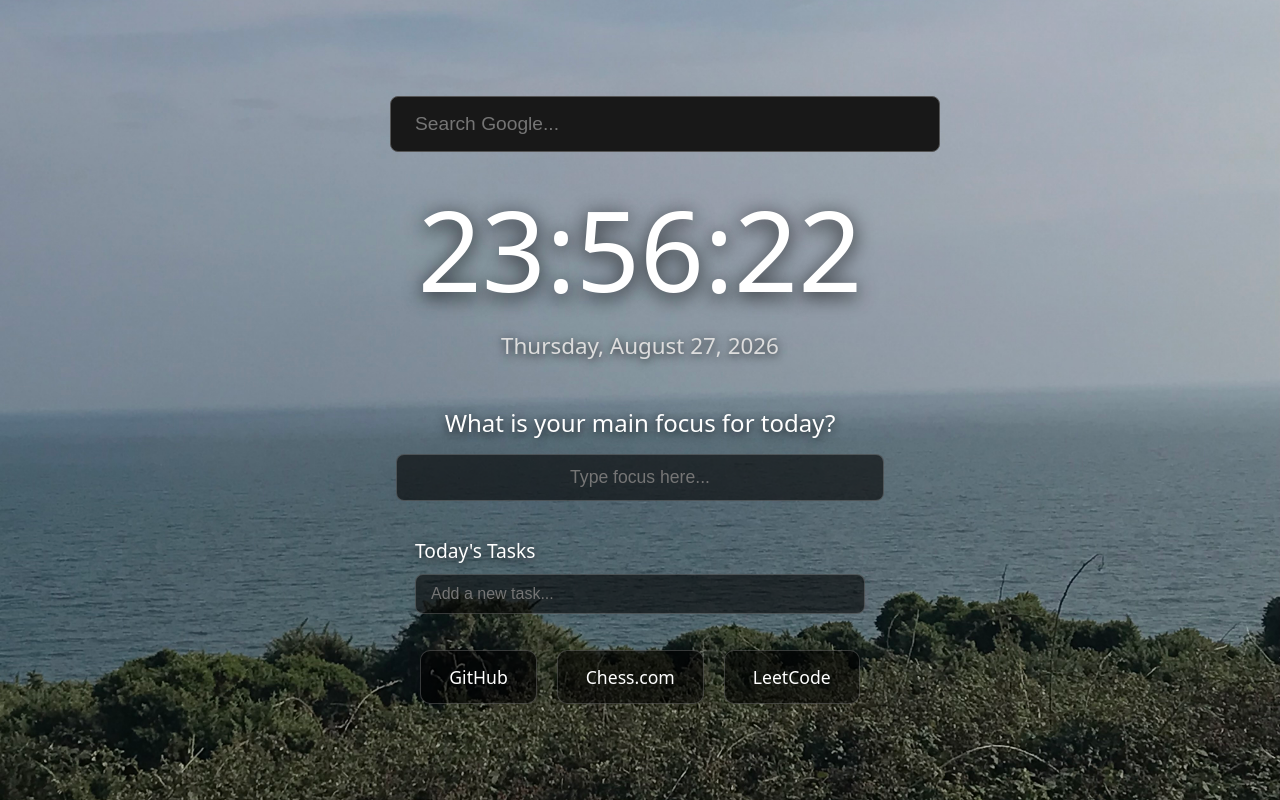
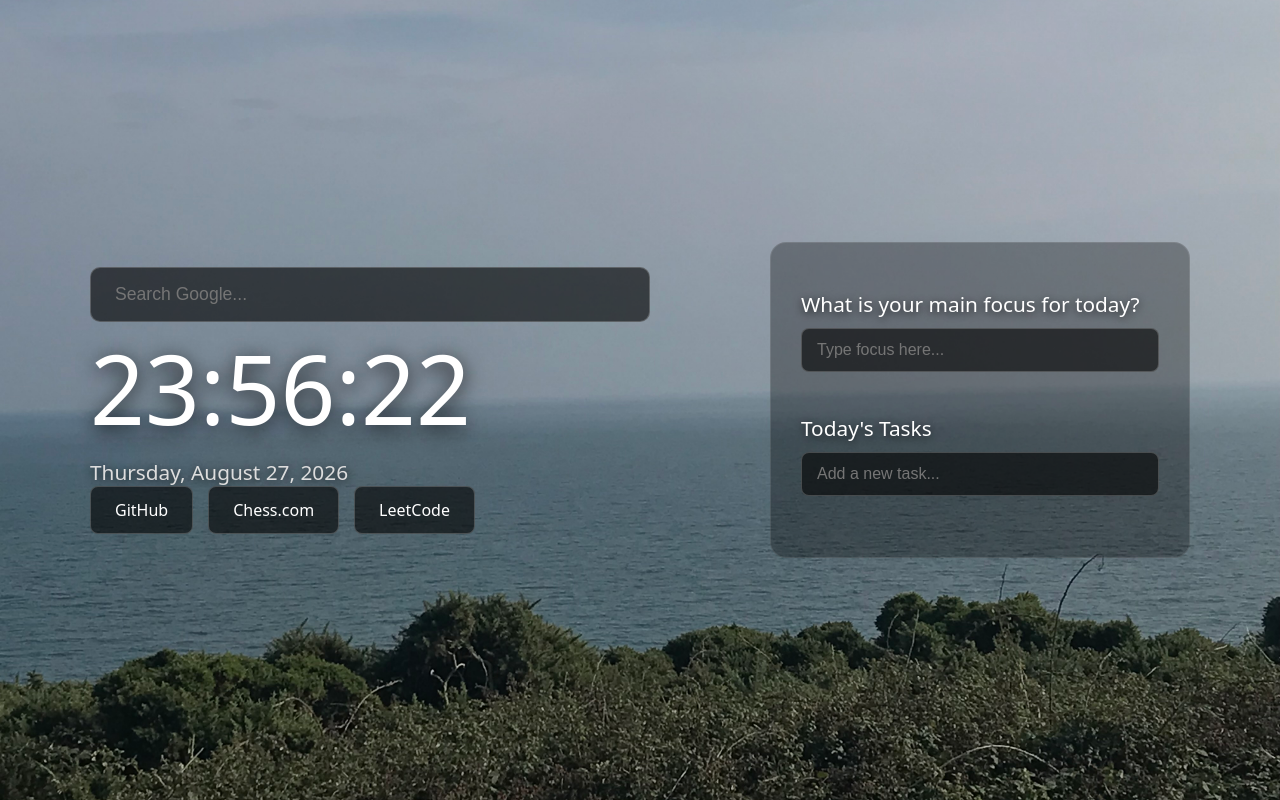
Before and after one commit to TheChessSagittarius/Productive-Tab, a plain HTML site: page index.html in a window 1280 px wide. Drawn offline with Linux system fonts and the light colour scheme.

Commit message:
reformatting to 2 column approach to save / maximise space

```diff
--- a/index.html
+++ b/index.html
@@ -8,6 +8,7 @@
 </head>
 <body>
     <main class="dashboard-container">
+        <div class=""left column>
             <section class="search-section">
                 <form action="https://www.google.com/search" method="GET" target="_blank">
                     <input type="text" name="q" placeholder="Search Google..." autocomplete="off" autofocus>
@@ -18,6 +19,14 @@
                 <p id="date">Loading date...</p>
             </section>
 
+            <section class = "links-grid">
+                <a href = "https://github.com" class="link-card" target="_blank">GitHub</a>
+                <a href = "https://chess.com" class="link-card" target="_blank">Chess.com</a>
+                <a href = "https://leetcode.com" class="link-card" target="_blank">LeetCode</a>
+            </section>
+        </div>
+
+        <div class="right-column">
             <section class="focus-section">
                 <h2>What is your main focus for today? </h2>
                 <input type="text" id="focus-input" placeholder="Type focus here...">
@@ -28,14 +37,10 @@
                 <input type="text" id="todo-input" placeholder="Add a new task..." autocomplete="off">
                 <ul id="todo-list"></ul>
             </section>
-
-        <section class = "links-grid">
-            <a href = "https://github.com" class="link-card" target="_blank">GitHub</a>
-            <a href = "https://chess.com" class="link-card" target="_blank">Chess.com</a>
-            <a href = "https://leetcode.com" class="link-card" target="_blank">LeetCode</a>
-
+        </div>
 
     </main>
     <script type="module" src="script.js"></script>
+
 </body>
 </html>
--- a/styles.css
+++ b/styles.css
@@ -10,21 +10,60 @@ body {
     display: flex;
     justify-content: center;
     align-items: center;
-    height:100vh;
+    min-height:100vh;
+    overflow:hidden;
 }
 
 .dashboard-container{
-    text-align: center;
-    display:flex;
+    display: grid;
+    grid-template-columns: 1.2fr 0.8fr;
+    gap: 50px;
+    width:100%;
+    max-width:1100px;
+    padding: 20px;
+    align-items: center;
+}
+
+.left-column{
+    display: flex;
     flex-direction: column;
-    gap: 20px;
-    width:100%;
-    max-width:800px;
-    padding: 20px;
+    gap: 30px;
+    align-items: flex-start;
+    text-align: left;
 }
- /*Comments testing success*/
+
+.right-column{
+    display: flex;
+    flex-direction: column;
+    gap: 25px;
+    background-color: rgba(0,0,0,0.3);
+    padding: 30px;
+    border-radius: 16px;
+    border: 1px solid rgba(255,255,255,0.1);
+}
+
+.search-section {
+    width:90%;
+}
+
+.search-section form{
+    width:90%;
+}
+
+.search-section input{
+    width: 100%;
+    max-width: 100;
+    padding: 16px 24px;
+    background-color: rgba(0,0,0,0.6);
+    border: 1px solid rgba(255,255,255,0.2);
+    border-radius: 10px;
+    color: #ffffff;
+    font-size: 1.1rem;
+    outline: none;
+}
+
 .clock-section h1{
-    font-size: 7rem;
+    font-size: 6rem;
     margin: 0;
     font-weight: 400;
     text-shadow: 0 4px 20px rgba(0,0,0,0.8);
@@ -32,53 +71,48 @@ body {
 
 .clock-section p{
     color:#dddddd;
-    font-size: 1.4rem;
-    margin: 5px;
+    font-size: 1.3rem;
+    margin: 5px 0 0 0;
     text-shadow: 0 2px 10px rgba(0,0,0,0.8);
 }
 
-.focus-section h2{
-    font-size:1.5rem;
-    margin-bottom:15px;
+.links-grid{
+    display: flex;
+    gap: 15px;
+}
+
+.link-card{
+    background-color: rgba(0,0,0,0.6);
+    color:#ffffff;
+    padding: 12px 24px;
+    border-radius: 8px;
+    font-size: 1rem;
+    text-decoration: none;
+    border: 1px solid rgba(255,255,255,0.2);
+    transition: background-color 0.2s ease, transform 0.2s ease;
+}
+
+.link-card:hover{
+    background-color: rgba(255, 255, 255, 0.2);
+    transform: translateY(-2px);
+}
+
+
+.focus-section h2, .todo-section h2{
+    font-size:1.3rem;
+    margin-bottom:10px;
     font-weight: 400;
     text-shadow: 0 2px 10px rgba(0,0,0,0.8);
 }
 
-.focus-section input{
+.focus-section input, .todo-section input{
     width:100%;
-    max-width:450px;
-    padding: 12px 18px;
-    font-size:1.1rem;
+    padding: 12px 15px;
+    font-size:1rem;
     background-color: rgba(0,0,0,0.6);
     border: 1px solid rgba(255,255,255,0.2);
     border-radius: 8px;
     color:#ffffff;
-    outline: none;
-    text-align: center;
-}
-
-.todo-section{
-    width: 100%;
-    max-width: 450px;
-    margin:0 auto;
-    text-align: left;
-}
-
-.todo-section h2{
-    font-size: 1.2rem;
-    font-weight: 400;
-    margin-bottom: 10px;
-    text-shadow: 0 2px 10px rgba(0,0,0,0.8);
-}
-
-.todo-section input{
-    width: 100%;
-    padding: 10px 15px;
-    font-size: 1rem;
-    background-color: rgba(0,0,0,0.6);
-    border: 1px solid rgba(255,255,255,0.2);
-    border-radius: 8px;
-    color: #ffffff;
     outline: none;
     box-sizing: border-box;
 }
@@ -87,6 +121,8 @@ body {
     list-style-type: none;
     padding: 0;
     margin-top: 15px;
+    max-height: 150px;
+    overflow-y: auto;
 }
 
 #todo-list li{
@@ -98,7 +134,7 @@ body {
     display: flex;
     justify-content: space-between;
     align-items: center;
-    font-size: 1rem;
+    font-size: 0.95rem;
 }
 
 .delete-btn{
@@ -108,53 +144,3 @@ body {
     cursor: pointer;
     font-size: 1rem;
 }
-
-.links-grid{
-    display:flex;
-    justify-content: center;
-    gap: 20px;
-}
-
-.link-card{
-    background-color: rgba(0,0,0,0.6);
-    color:#ffffff;
-    padding: 14px 28px;
-    border-radius: 10px;
-    font-size: 1.1rem;
-    text-decoration: none;
-    border: 1px solid rgba(255,255,255,0.2);
-    transition: background-color 0.2s ease, transform 0.2s ease;
-}
-
-.link-card:hover{
-    background-color:#222222;
-}
-
-.search-section {
-    width:100%;
-    display: flex;
-    justify-content: center;
-}
-
-.search-section form{
-    width:100%;
-    max-width: 500px;
-}
-
-.search-section input{
-    width: 100%;
-    max-width: 600px;
-    padding: 16px 24px;
-    background-color: rgba(0,0,0,0.6);
-    border: 1px solid rgba(255,255,255,0.2);
-    border-radius: 8px;
-    color: #ffffff;
-    font-size: 1.2rem;
-    outline: none;
-    transition: border-color 0.2s ease, background-color 0.2s ease;
-}
-
-.search-section input:focus{
-    border-color: #555555;
-    background-color: #181818;
-}
```
Lines whose indentation alone changed are shown as unchanged.
